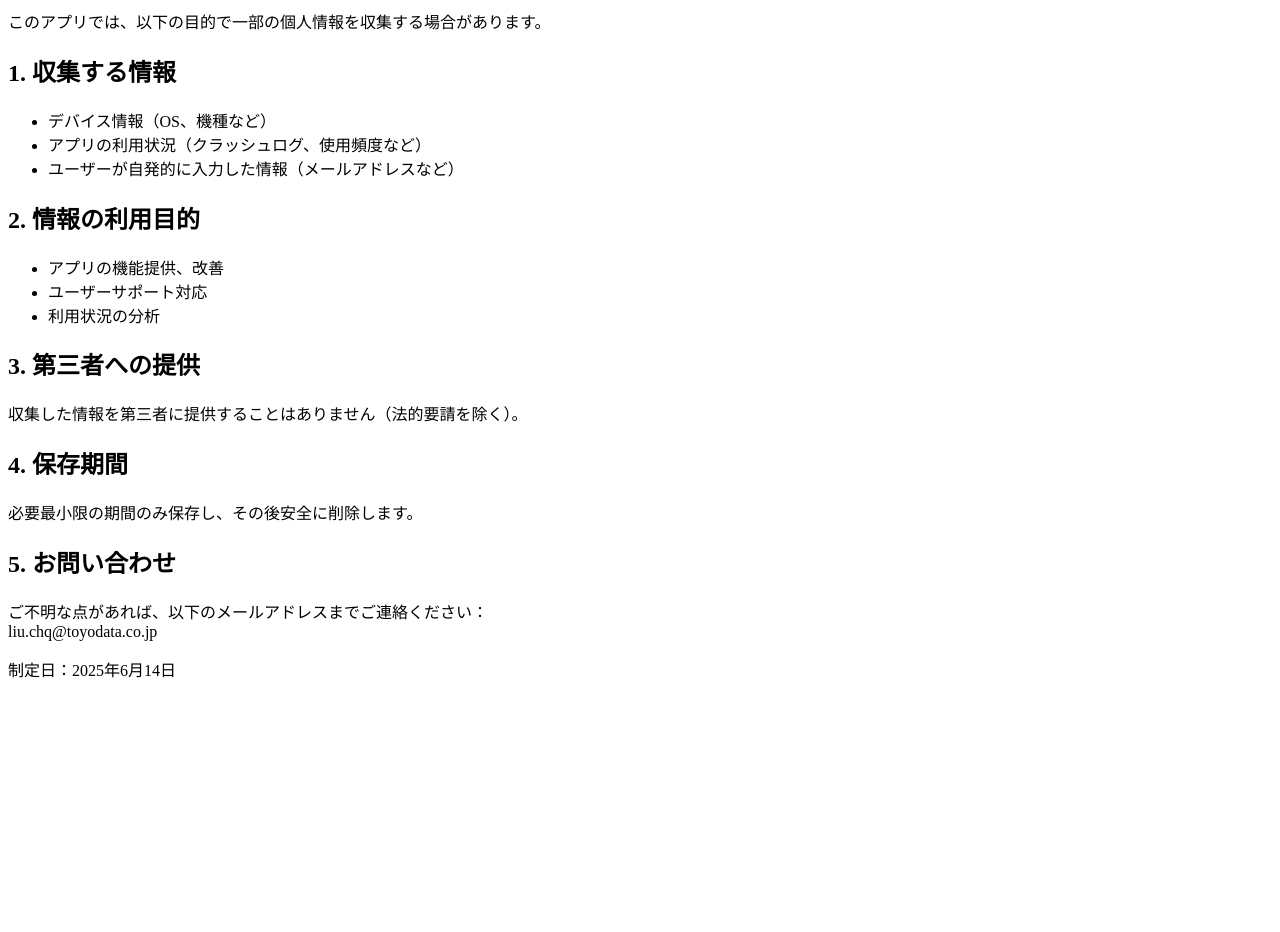
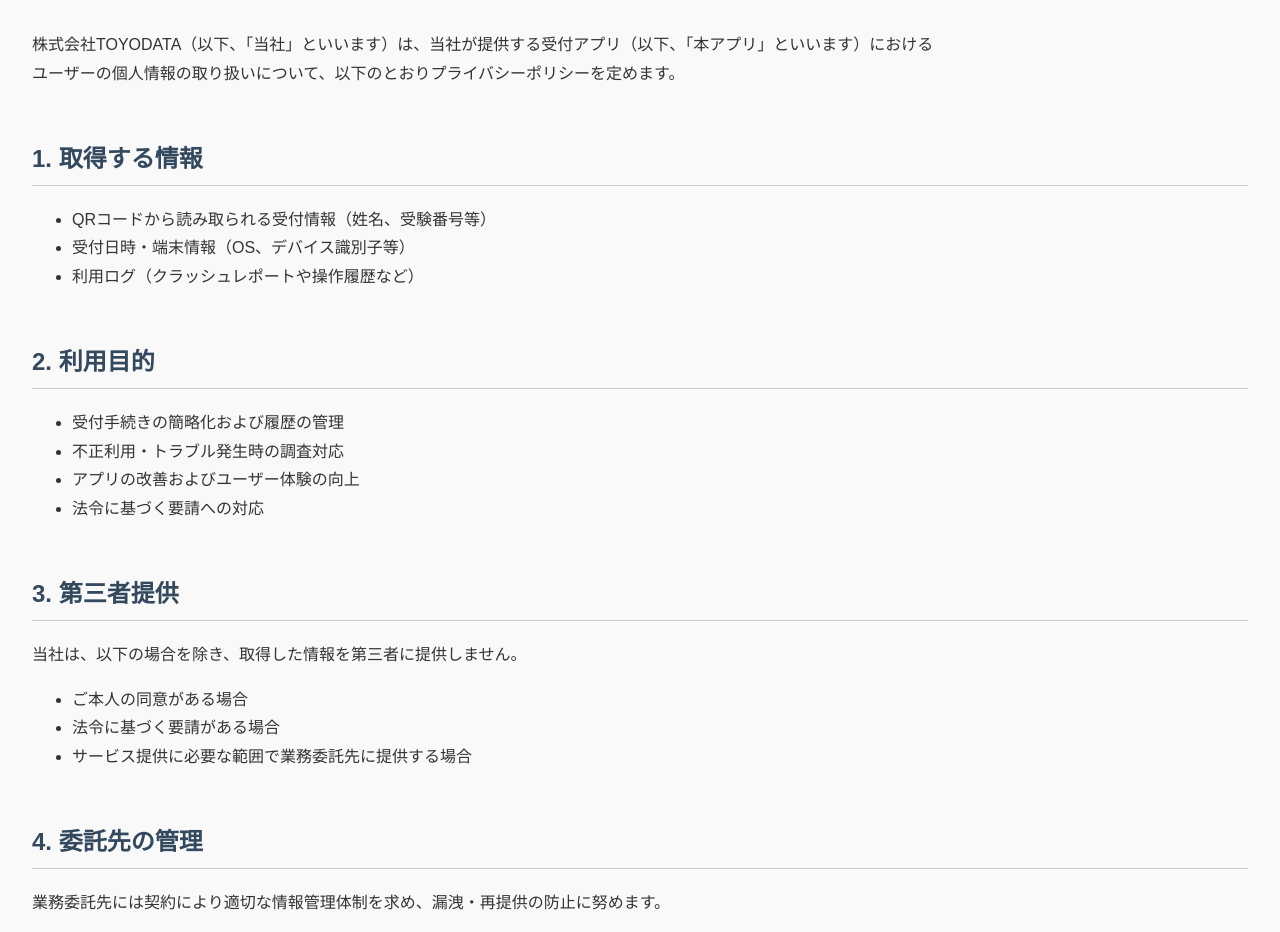
Before and after one commit to toyodata-admin/examapp, a plain HTML site: page docs/privacy-policy.html in a window 1280 px wide. Shown: the part 80-1012 px from the top of the page. Before the commit the page ends 800 px from the top, so only its background shows below. Drawn offline with Linux system fonts and the light colour scheme.

Commit message:
Add files via upload

```diff
--- a/docs/privacy-policy.html
+++ b/docs/privacy-policy.html
@@ -2,36 +2,77 @@
 <html lang="ja">
 <head>
   <meta charset="UTF-8">
-  <title>プライバシーポリシー</title>
+  <meta name="viewport" content="width=device-width, initial-scale=1.0">
+  <title>プライバシーポリシー | 株式会社TOYODATA</title>
+  <style>
+    body { font-family: sans-serif; line-height: 1.8; margin: 2em; background-color: #f9f9f9; color: #333; }
+    h1 { color: #2c3e50; }
+    h2 { color: #34495e; border-bottom: 1px solid #ccc; padding-bottom: 0.2em; margin-top: 2em; }
+    section { margin-bottom: 2em; }
+  </style>
 </head>
 <body>
   <h1>プライバシーポリシー</h1>
-  <p>このアプリでは、以下の目的で一部の個人情報を収集する場合があります。</p >
+  <p>株式会社TOYODATA（以下、「当社」といいます）は、当社が提供する受付アプリ（以下、「本アプリ」といいます）における</br >
+  ユーザーの個人情報の取り扱いについて、以下のとおりプライバシーポリシーを定めます。</p >
 
-  <h2>1. 収集する情報</h2>
-  <ul>
-    <li>デバイス情報（OS、機種など）</li>
-    <li>アプリの利用状況（クラッシュログ、使用頻度など）</li>
-    <li>ユーザーが自発的に入力した情報（メールアドレスなど）</li>
-  </ul>
+  <section>
+    <h2>1. 取得する情報</h2>
+    <ul>
+      <li>QRコードから読み取られる受付情報（姓名、受験番号等）</li>
+      <li>受付日時・端末情報（OS、デバイス識別子等）</li>
+      <li>利用ログ（クラッシュレポートや操作履歴など）</li>
+    </ul>
+  </section>
 
-  <h2>2. 情報の利用目的</h2>
-  <ul>
-    <li>アプリの機能提供、改善</li>
-    <li>ユーザーサポート対応</li>
-    <li>利用状況の分析</li>
-  </ul>
+  <section>
+    <h2>2. 利用目的</h2>
+    <ul>
+      <li>受付手続きの簡略化および履歴の管理</li>
+      <li>不正利用・トラブル発生時の調査対応</li>
+      <li>アプリの改善およびユーザー体験の向上</li>
+      <li>法令に基づく要請への対応</li>
+    </ul>
+  </section>
 
-  <h2>3. 第三者への提供</h2>
-  <p>収集した情報を第三者に提供することはありません（法的要請を除く）。</p >
+  <section>
+    <h2>3. 第三者提供</h2>
+    <p>当社は、以下の場合を除き、取得した情報を第三者に提供しません。</p >
+    <ul>
+      <li>ご本人の同意がある場合</li>
+      <li>法令に基づく要請がある場合</li>
+      <li>サービス提供に必要な範囲で業務委託先に提供する場合</li>
+    </ul>
+  </section>
 
-  <h2>4. 保存期間</h2>
-  <p>必要最小限の期間のみ保存し、その後安全に削除します。</p >
+  <section>
+    <h2>4. 委託先の管理</h2>
+    <p>業務委託先には契約により適切な情報管理体制を求め、漏洩・再提供の防止に努めます。</p >
+  </section>
 
-  <h2>5. お問い合わせ</h2>
-  <p>ご不明な点があれば、以下のメールアドレスまでご連絡ください：<br>
-  liu.chq@toyodata.co.jp</p >
+  <section>
+    <h2>5. 安全管理</h2>
+    <p>取得情報は、暗号化・アクセス制限などの安全管理措置を講じ、外部からの不正アクセスや漏洩を防止します。</p >
+  </section>
 
-  <p>制定日：2025年6月14日</p >
+  <section>
+    <h2>6. 利用者の権利</h2>
+    <p>ユーザーは、自己に関する情報の開示・訂正・削除・利用停止を求めることができます。ご希望の方は、下記お問い合わせ先までご連絡ください。</p >
+  </section>
+
+  <section>
+    <h2>7. プライバシーポリシーの変更</h2>
+    <p>当社は必要に応じて本ポリシーを改定し、本アプリまたは当社ウェブサイトにて告知します。</p >
+  </section>
+
+  <section>
+    <h2>8. お問い合わせ先</h2>
+    <p>
+      株式会社TOYODATA<br>
+      〒110-0016東京都台東区台東２丁目３－９ＫＨビル８Ｆ<br>
+      Eメール：info@toyodata.co.jp<br>
+      電話番号：03-6456-2887
+    </p >
+  </section>
 </body>
 </html>
```
